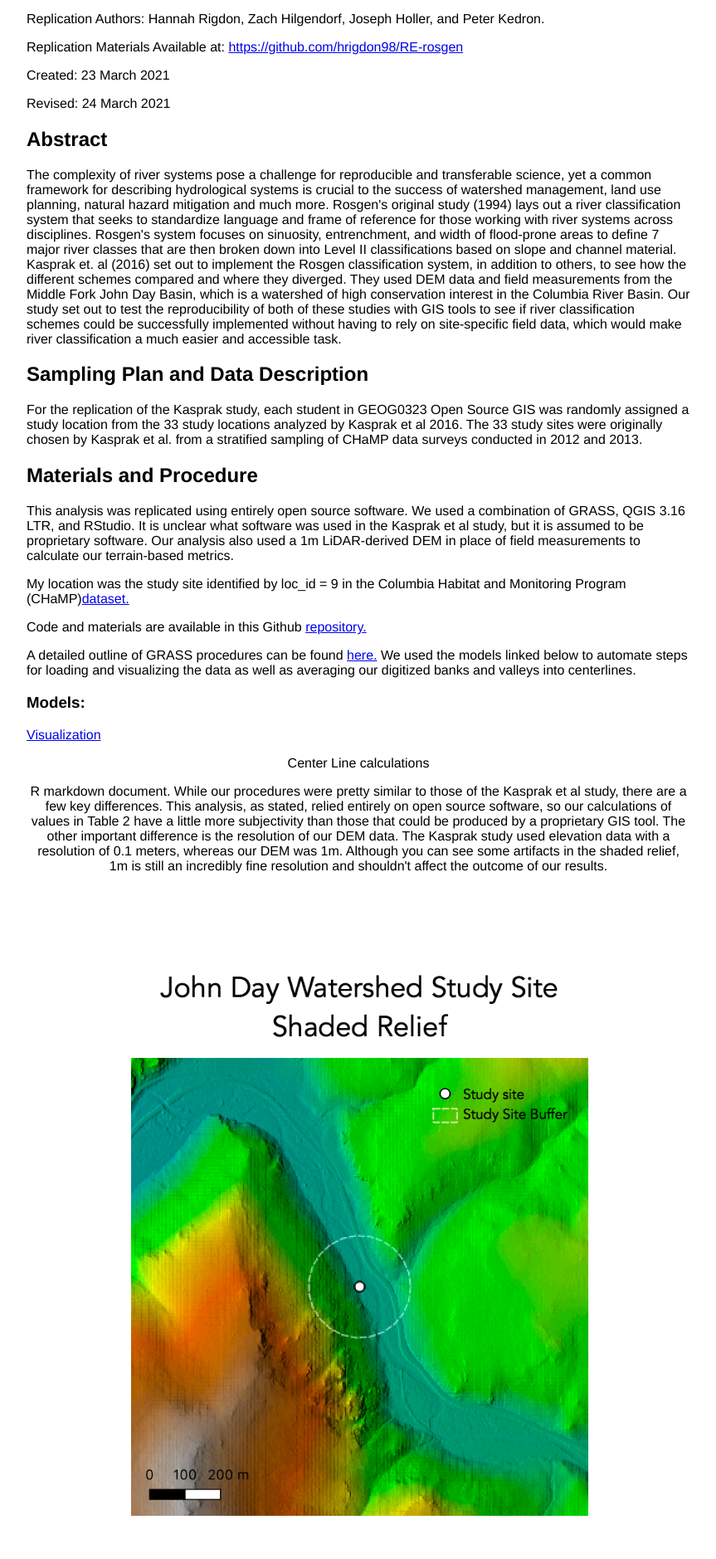
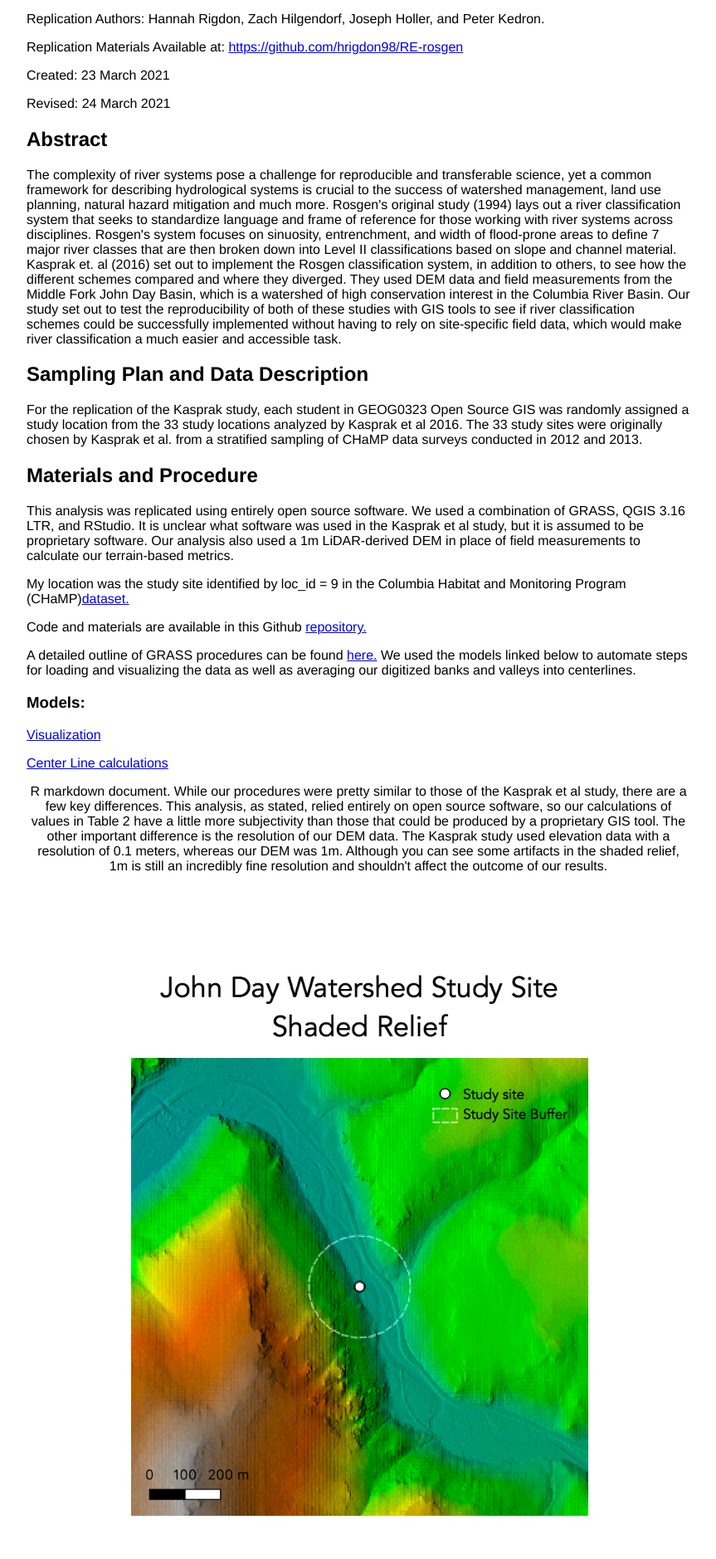
Before and after one commit to hrigdon98/hrigdon98.github.io, a Jekyll site: the page rosgen/report.html, which Jekyll copies as it is, in a window 1280 px wide. Shown: the part 478-2357 px from the top of the page at 83% size, without its empty margins (208-1071 px from the left). Built offline with Jekyll 4.4.1, drawn with Linux system fonts in a browser that asks for light colours; nearby versions of some CDN libraries.

Commit message:
Update report.html

```diff
--- a/rosgen/report.html
+++ b/rosgen/report.html
@@ -59,16 +59,16 @@
 
  <h3 style="text-align:left" > Models: </h3>
  <p style="text-align:left"><a href = "https://github.com/hrigdon98/RE-rosgen/blob/main/procedure/visualize.gxm">Visualization</a> </p>
- <p style="text-align:left><a href= "https://github.com/hrigdon98/RE-rosgen/blob/main/procedure/code/center_line_length.gxm">Center Line calculations</a></p>
+ <p style="text-align:left"><a href = "https://github.com/hrigdon98/RE-rosgen/blob/main/procedure/center_line_length.gxm">Center Line calculations</a> </p>
 
 <p style="text-align:left> We then moved into RStudio and further analyzed our data to graph longitudinal profiles and cross-section analyses, following this <a href = "https://github.com/hrigdon98/RE-rosgen/blob/main/procedure/code/2-ProfileViewer.Rmd">R markdown document.</a> While our procedures were pretty similar to those of the Kasprak et al study, there are a few key differences. This analysis, as stated, relied entirely on open source software, so our calculations of values in Table 2 have a little more subjectivity than those that could be produced by a proprietary GIS tool. The other important difference is the resolution of our DEM data. The Kasprak study used elevation data with a resolution of 0.1 meters, whereas our DEM was 1m. Although you can see some artifacts in the shaded relief, 1m is still an incredibly fine resolution and shouldn't affect the outcome of our results.</p>
 
  <h2 style="text-align:left>Replication Results</h2>
-            <p style="text-align:left> <img src="assets/shadedRelief.png" class = "image" alt = "slope"> </p>
+           <p style="text-align:left> <img src="assets/shadedRelief.png" class = "image" alt = "slope"> </p>
            <p style="text-align:left> <img src="assets/streamLines.png" class = "image" alt = "streamlines"> </p>
            <p style="text-align:left> <img src="assets/ValleyLines.png" class = "image" alt = "valley lines"> </p>
-       <p style="text-align:left> <img src="assets/longitudinalProfile.png" class = "image" alt = "longitudinal profile"> </p>
-          <p style="text-align:left> <img src="assets/crossSection.png" class = "image" alt = "slope"> </p>
+           <p style="text-align:left> <img src="assets/longitudinalProfile.png" class = "image" alt = "longitudinal profile"> </p>
+           <p style="text-align:left> <img src="assets/crossSection.png" class = "image" alt = "slope"> </p>
 
 
 
```
